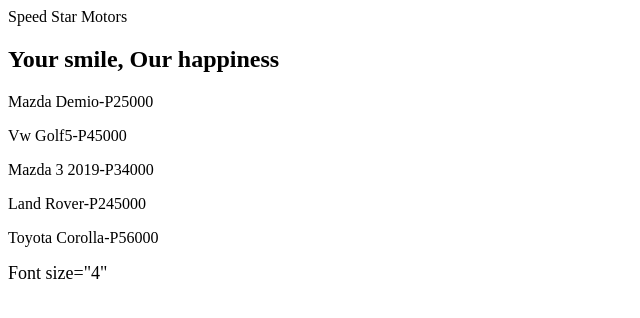
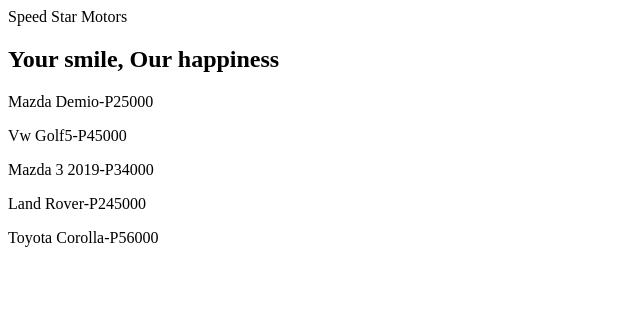
Before and after one commit to bida24-066/bida24-066, a plain HTML site: page index.html in a window 1280 px wide. Shown: the whole page, without its empty margins (0-640 px from the left). Drawn offline with Linux system fonts and the light colour scheme.

Commit message:
Update index.html

```diff
--- a/index.html
+++ b/index.html
@@ -8,5 +8,3 @@
 <p>Mazda 3 2019-P34000</p>
 <p>Land Rover-P245000</p>
 <p>Toyota Corolla-P56000</p>
-  <font size="4">Font size="4"</font><br/>
-</html>
```
